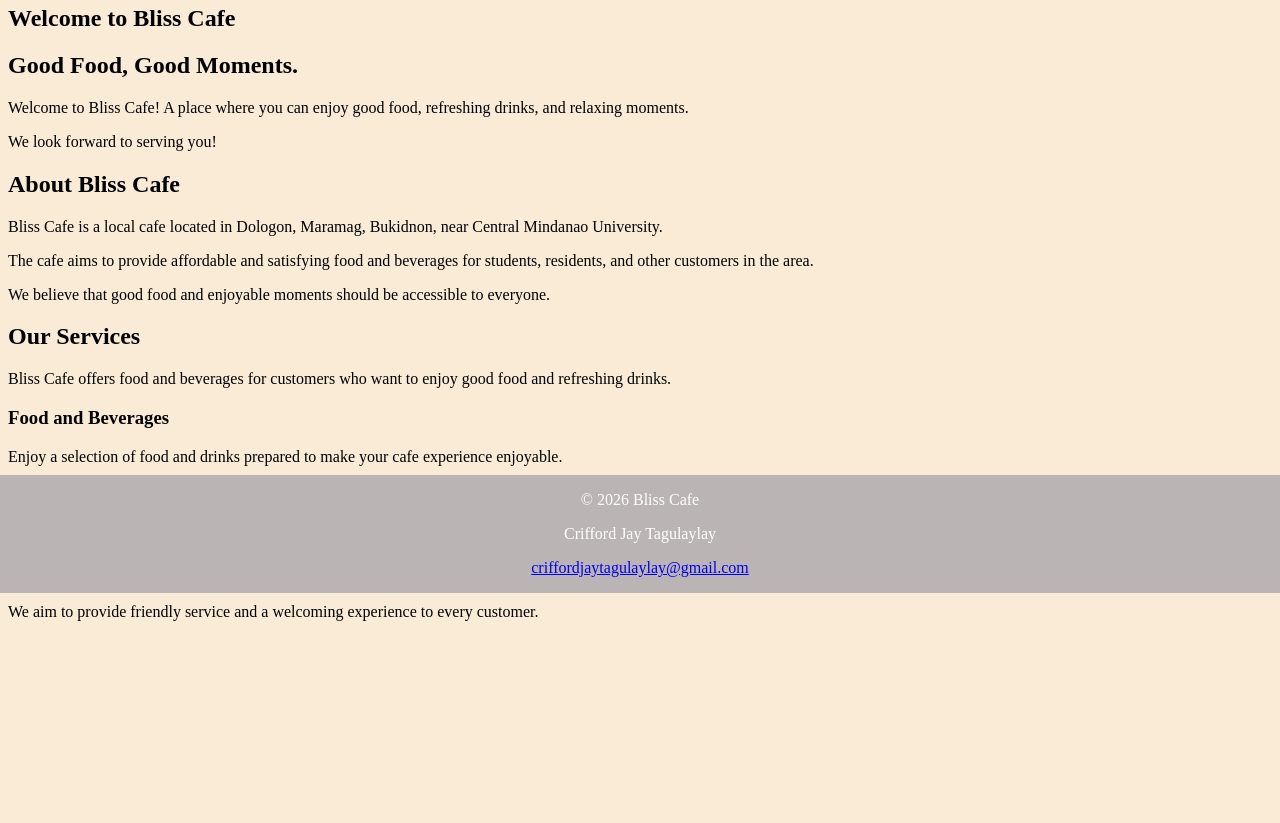
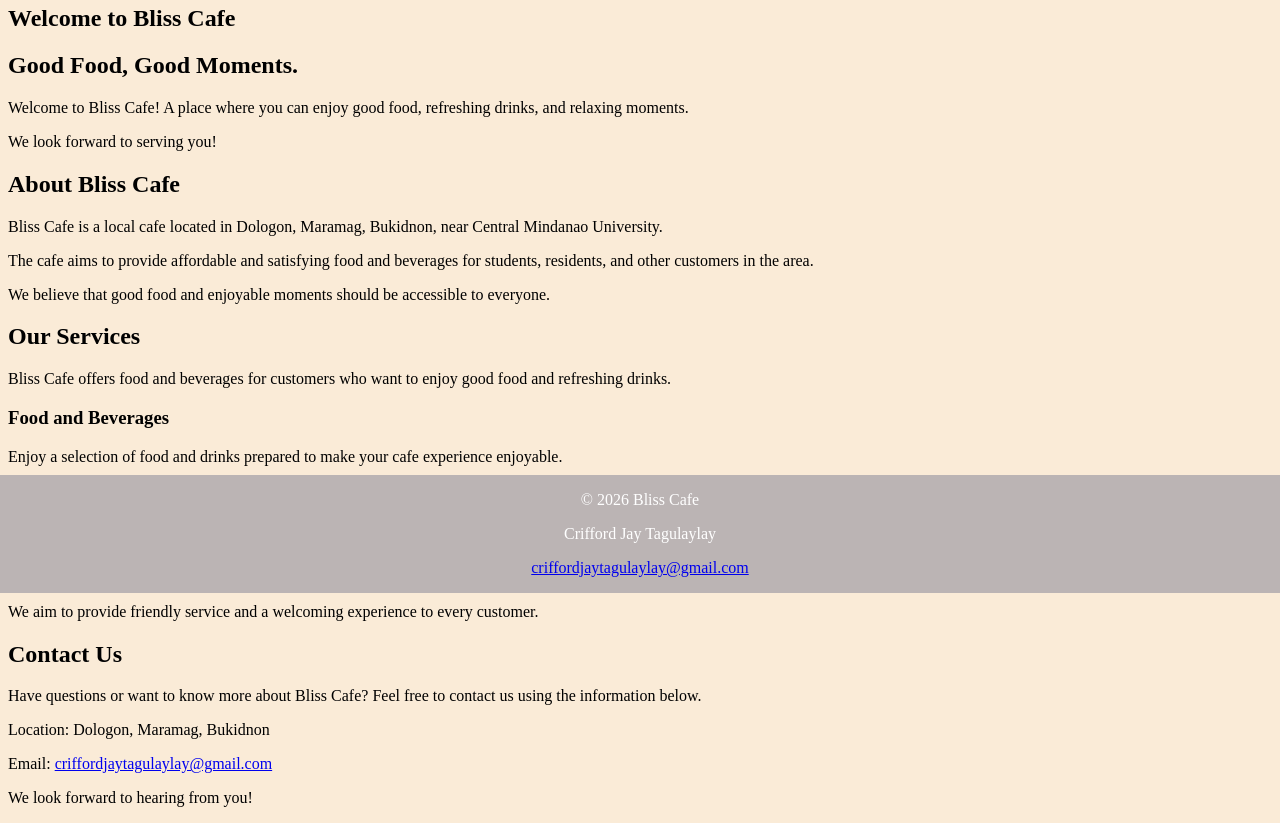
Before and after one commit to CJay17-crypto/tagulaylay-bliss-cafe, a plain HTML site: page index.html in a window 1280 px wide. Shown: the part 207-1030 px from the top of the page. Before the commit the page ends 844 px from the top, so only its background shows below. Drawn offline with Linux system fonts and the light colour scheme.

Commit message:
added contact section

```diff
--- a/index.html
+++ b/index.html
@@ -87,6 +87,30 @@
                 welcoming experience to every customer.
             </p>
         </section>
+
+        <section id="contact">
+            <h2>Contact Us</h2>
+
+            <p>
+                Have questions or want to know more about Bliss Cafe?
+                Feel free to contact us using the information below.
+            </p>
+
+            <p>
+                Location: Dologon, Maramag, Bukidnon
+            </p>
+
+            <p>
+                Email:
+                <a href="mailto:criffordjaytagulaylay@gmail.com">
+                    criffordjaytagulaylay@gmail.com
+                </a>
+            </p>
+
+            <p>
+                We look forward to hearing from you!
+            </p>
+        </section>
     </main>
 
     <div class="footer">
```
